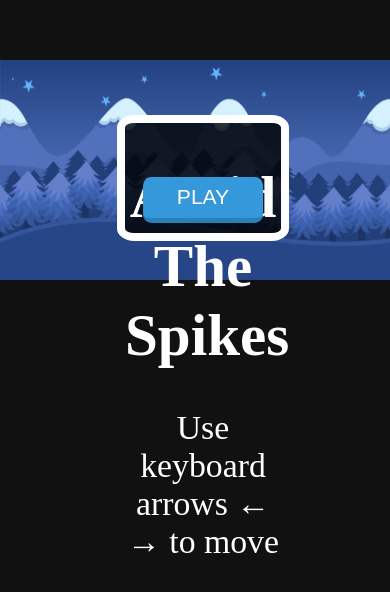
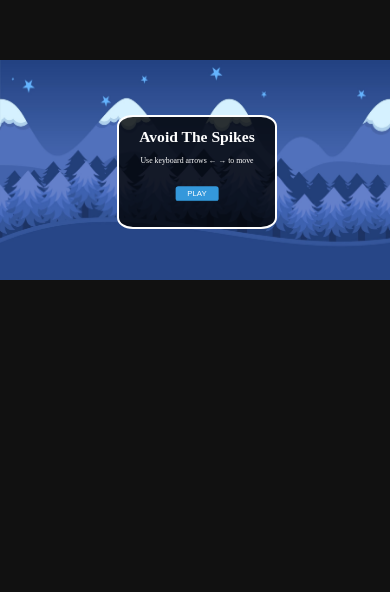
Before and after one commit to marcin-brumer/Avoid-The-Spikes, a website built with webpack: page src/index.html in a window 390 px wide. Shown: the part 252-844 px from the top of the page. Built offline with nearby package versions, Linux system fonts and the light colour scheme; files whose address does not match are found by name.

Commit message:
Improve responsivnes on mobile devices

```diff
--- a/src/js/game.js
+++ b/src/js/game.js
@@ -42,6 +42,7 @@ window.addEventListener(
   false
 );
 window.addEventListener("resize", resizeGame, false);
+window.addEventListener("orientationchange", resizeGame, false);
 startBtn.addEventListener("click", () => {
   // Enable controls
   document.addEventListener("keydown", keyDownHandler, false);
--- a/src/scss/index.scss
+++ b/src/scss/index.scss
@@ -84,11 +84,11 @@ body {
       color: #fff;
 
       h1 {
-        font-size: 7vh;
+        font-size: 6vh;
       }
 
       p {
-        font-size: 4vh;
+        font-size: 3vh;
       }
 
       .button {
@@ -119,3 +119,25 @@ body {
     }
   }
 }
+
+@media screen and (max-width: 1100px) {
+  body {
+    #gameArea {
+      .menu {
+        border: 0.7vw solid #fff;
+        h1 {
+          font-size: 4vw;
+        }
+        p {
+          font-size: 2vw;
+        }
+        .button {
+          padding: 0.7vw 3vw;
+          font-size: 2vw;
+          border-radius: 0.7vw;
+          border-bottom: 0.4vw solid #2980b9;
+        }
+      }
+    }
+  }
+}
```
Also changed, not shown: dist/js/game.bundle.js, dist/main.css.
